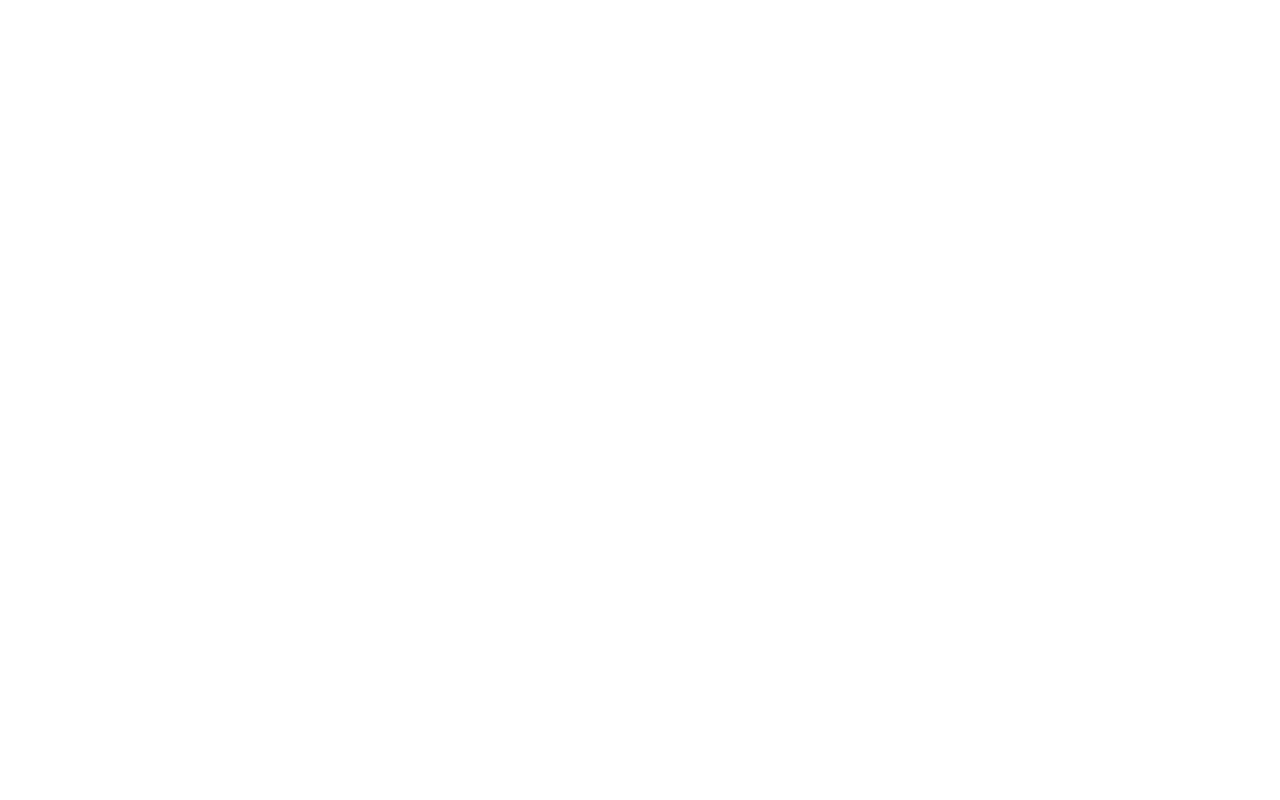
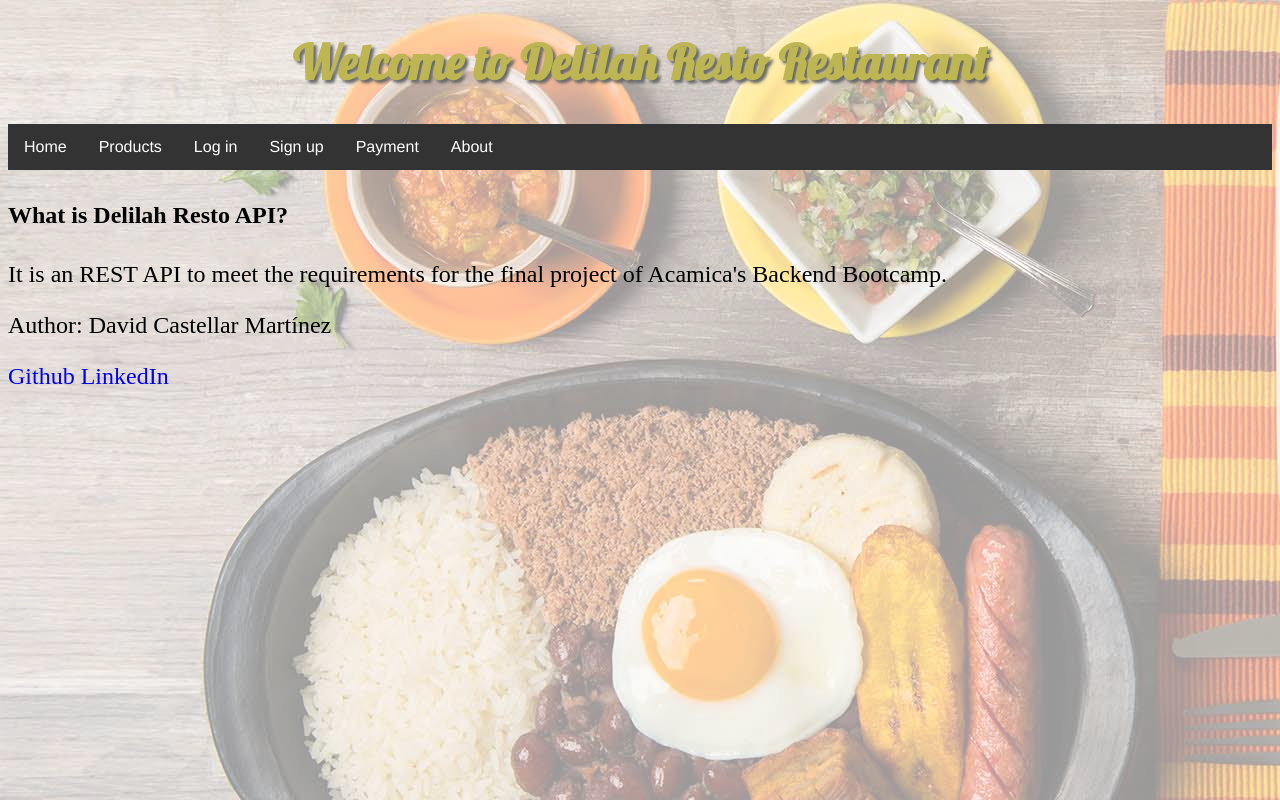
Before and after one commit to castellarmartinez/My-app-full, a plain HTML site: page frontend/about.html in a window 1280 px wide. Drawn offline with Linux system fonts and the light colour scheme.

Commit message:
Creates about page

```diff
--- a/frontend/about.html
+++ b/frontend/about.html
@@ -0,0 +1,50 @@
+<!DOCTYPE html>
+<html>
+  <head>
+    <meta charset="utf-8" />
+    <meta http-equiv="X-UA-Compatible" content="IE=edge,chrome=1" />
+    <meta name="viewport" content="width=device-width, initial-scale=1" />
+    <link rel="icon" href="./img/favicon.webp">
+    <link href="https://fonts.googleapis.com/css2?family=Lobster&display=swap"
+    rel="stylesheet">
+    <link rel="stylesheet" type="text/css" href="css/styles.css" />
+    <title>Users</title>
+  </head>
+  <body>
+    <header>
+      <h1>Welcome to Delilah Resto Restaurant<h1>
+    </header>
+
+    <section id = "1">
+      <nav>
+        <ul>
+          <li><a href = ".">
+            Home</a></li>
+          <li><a href = "our_products.html">
+            Products</a>
+          </li>
+          <li class="users"><a href = "login.html">
+            Log in</a>
+          </li>
+          <li class="users"><a href = "signup.html">
+            Sign up</a>
+          </li>
+          <li class="users"><a href = "example_payment.html">
+            Payment</a>
+          </li>
+          <li><a href = "about.html">
+            About</a></li>
+        </ul>
+      </nav>
+    </section>
+
+    <section id="2">
+      <h4>What is Delilah Resto API?</h4>
+      <p>It is an REST API to meet the requirements for the final project of Acamica's Backend Bootcamp.</p>
+      <p>Author: David Castellar Martínez</p>
+      <p><a href="https:/github.com/castellarmartinez">Github</a>
+         <a href="https://www.linkedin.com/in/davidcastellarmartinez/">LinkedIn</a>
+      </p>
+    </section>
+  </body>
+</html>
--- a/frontend/css/styles.css
+++ b/frontend/css/styles.css
@@ -81,3 +81,7 @@ button:hover {
 a {
   text-decoration: none;
 }
+
+h4, p {
+  font-size: 1.5rem;
+}
```
